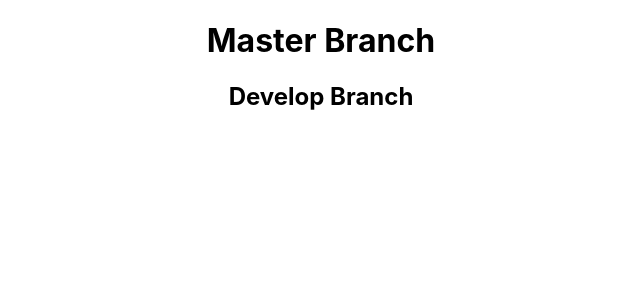
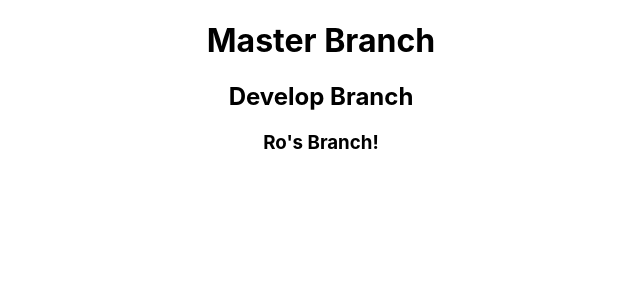
Before and after one commit to taylordickens17/24Projectv2.0, a React (Create React App) app: page / in a window 1280 px wide. Shown: the top 300 px of the page, without its empty margins (319-959 px from the left). Built offline with nearby package versions, Linux system fonts and the light colour scheme.

Commit message:
setting up Ro's branch

```diff
--- a/src/App.js
+++ b/src/App.js
@@ -5,6 +5,9 @@ function App() {
     <div className="App">
       <h1>Master Branch</h1>
       <h2>Develop Branch</h2>
+
+
+      <h3>Ro's Branch!</h3>
     </div>
   );
 }
```
